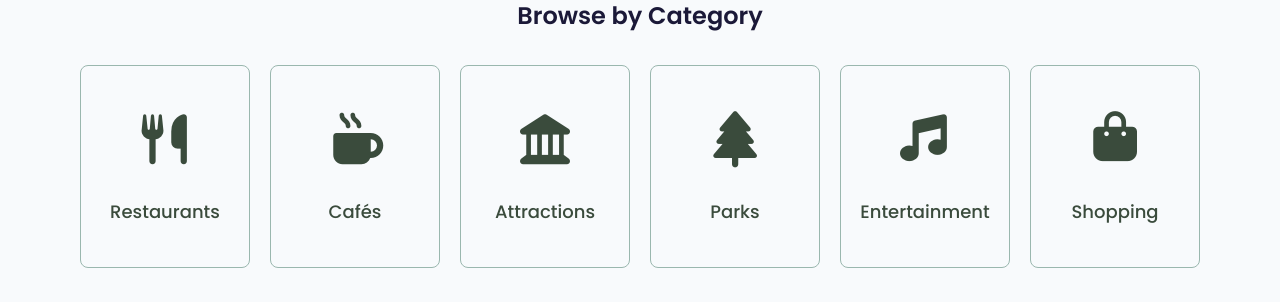
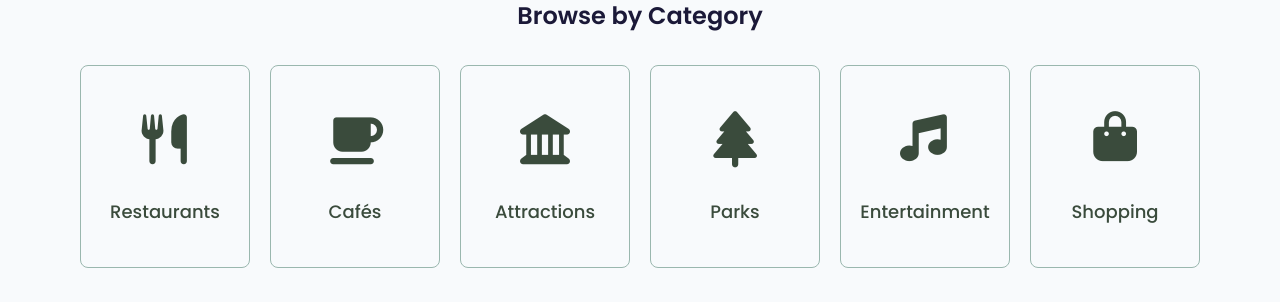
Before and after one commit to saiabbirame/582-32W-VA, a Flask app: page / in a window 1280 px wide. Shown: the part 654-956 px from the top of the page. Run offline with Flask 3, Linux system fonts and the light colour scheme; data that the repository does not hold is empty; some libraries are stand-ins or nearby versions.

Commit message:
Update cafe category icon

```diff
--- a/code/templates/index.html
+++ b/code/templates/index.html
@@ -36,7 +36,7 @@
         </a>
 
         <a href="" class="category-card">
-            <i class="fa-solid fa-mug-hot"></i>
+            <i class="fa-solid fa-mug-saucer"></i>
             <p>Cafés</p>
         </a>
 
```
